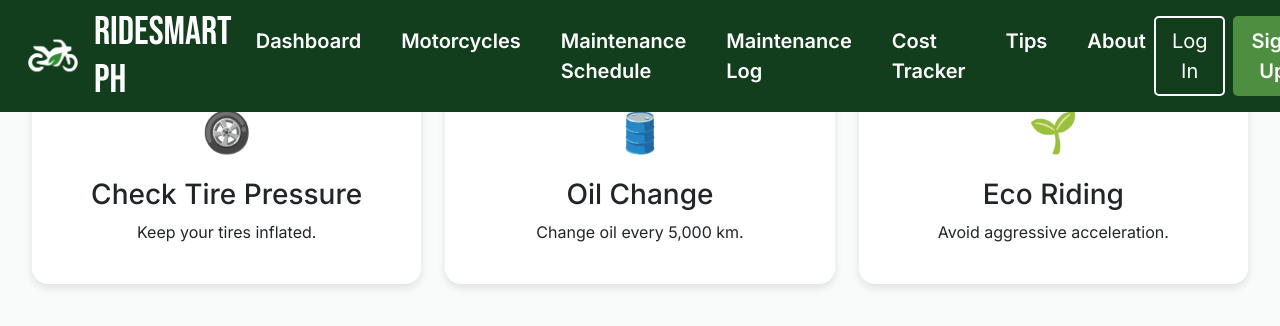
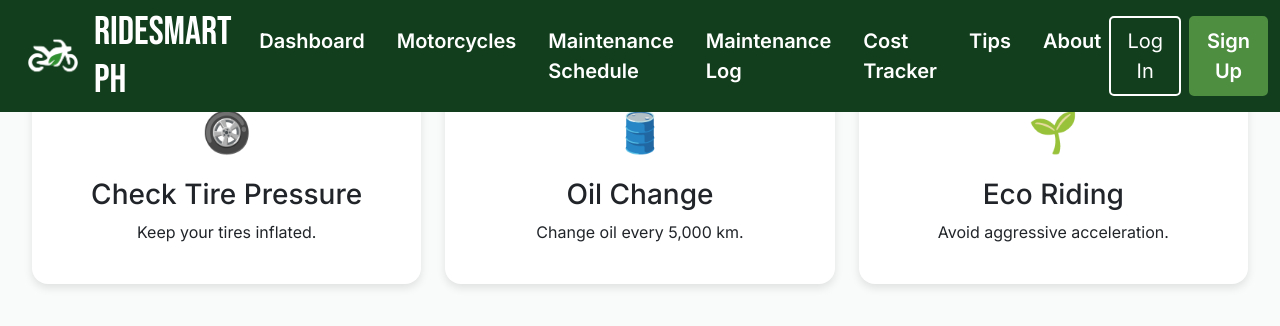
Before and after one commit to olimarolila/RideSmartPH, a React (Vite) app: page /tips in a window 1280 px wide. Shown: the top 326 px of the page. Built offline with nearby package versions, Linux system fonts and the light colour scheme; no server answers.

Commit message:
navbar fix space

```diff
--- a/src/css/NavBar.css
+++ b/src/css/NavBar.css
@@ -87,3 +87,13 @@ nav .dropdown-item:hover, nav .dropdown-item:focus {
 .navbar-nav .nav-item:last-child {
     margin-right: 0; /* Optional: remove spacing after the last item */
 }
+
+
+.navbar-nav .nav-item {
+    margin-right: 1rem;
+}
+
+.navbar-nav .nav-link {
+    padding-left: 0.75rem;
+    padding-right: 0.75rem;
+}
```
